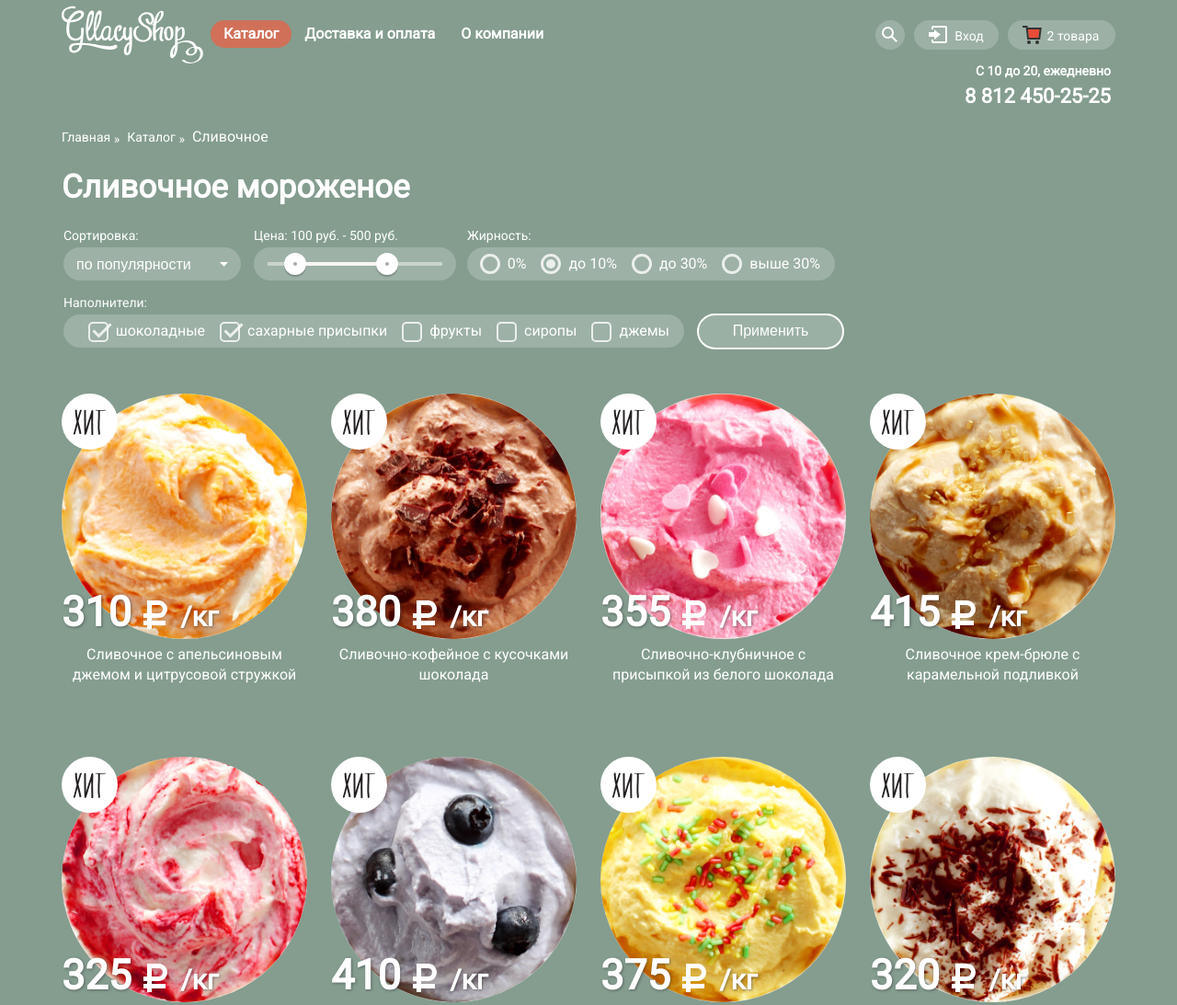
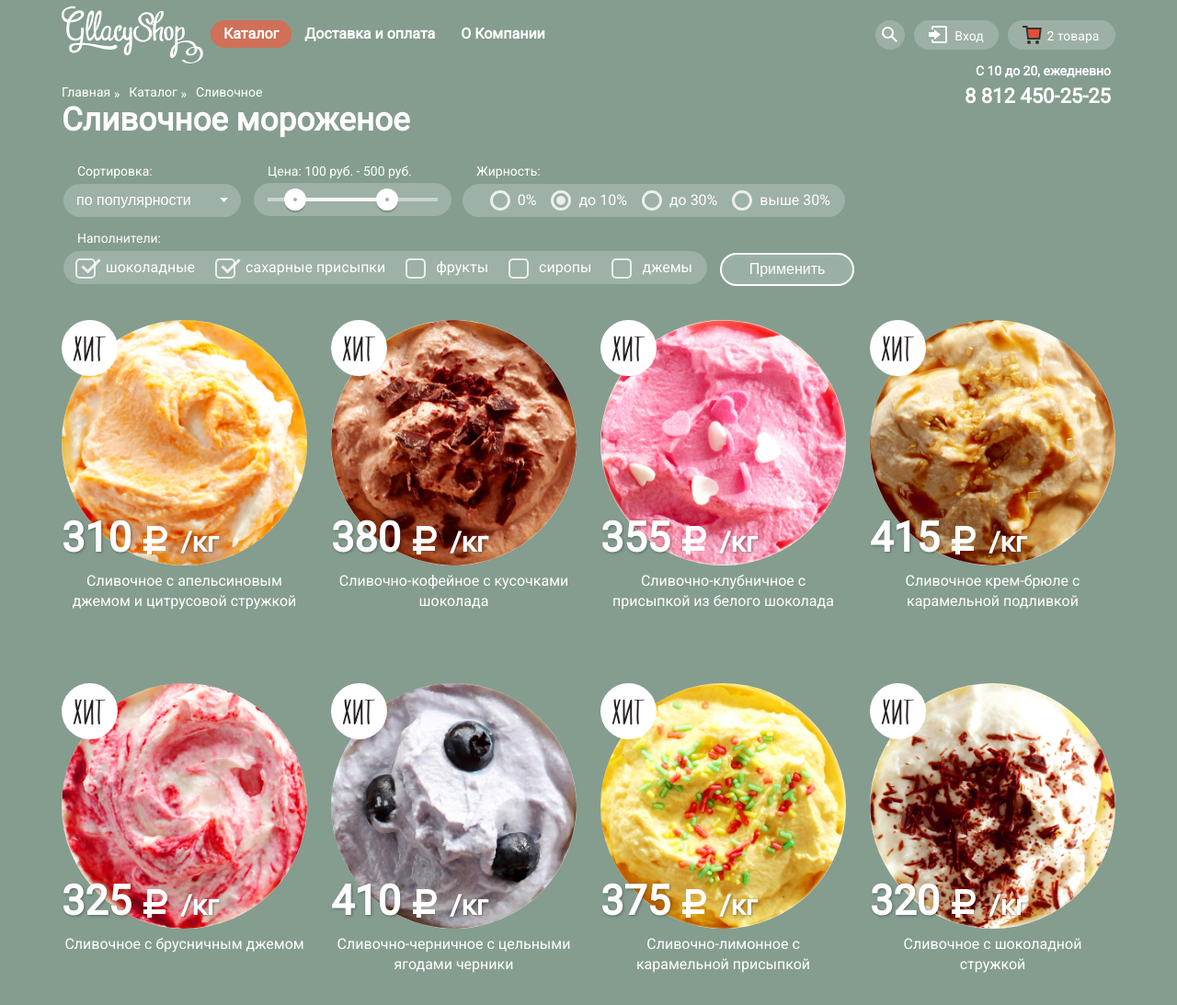
Before and after one commit to maxraw/365579-gllacy, a plain HTML site: page catalog.html in a window 1280 px wide. Shown: the top 1093 px of the page at 92% size. Drawn offline with Linux system fonts and the light colour scheme.

Commit message:
подгонка под пиксельперфект

```diff
--- a/catalog.html
+++ b/catalog.html
@@ -37,7 +37,7 @@
             </ul>
           </li>
           <li><a href="#">Доставка и оплата</a></li>
-          <li><a href="#">О компании</a></li>
+          <li><a href="#">О Компании</a></li>
         </ul>
         <ul class="user-navigation">
           <li class="search">
--- a/css/style.css
+++ b/css/style.css
@@ -69,7 +69,7 @@ input[type="radio"].visually-hidden {
 }
 
 .main-container {
-  margin-top: -7%;
+  margin-top: -11%;
 }
 
 .inner-page {
@@ -884,7 +884,7 @@ iframe {
 }
 /*Каталог*/
 .catalog {
-  margin-top: 40px;
+  margin-top: 29px;
 }
 
 .catalog-list {
@@ -897,6 +897,8 @@ iframe {
 }
 
 .catalog-page-title {
+  margin-top: 2px;
+  margin-bottom: 27px;
   font-size: 35px;
   font-weight: 700;
   line-height: 41px;
@@ -915,8 +917,12 @@ iframe {
 
 .breadcrumbs li {
   list-style: none;
-  margin-right: 18px;
+  margin-right: 20px;
   vertical-align: top;
+  font-size: 14px;
+  font-weight: 400;
+  line-height: 16px;
+  color: #ffffff;
 }
 
 .breadcrumbs-current a {
@@ -942,14 +948,14 @@ iframe {
   display: flex;
   flex-wrap: wrap;
   justify-content: flex-start;
-  width: 865px;
+  width: 875px;
 }
 
 .filters-list-fat {
   display: flex;
   flex-direction: row;
   justify-content: flex-end;
-  width: 400px;
+  width: 416px;
   height: 36px;
   border-radius: 20px;
   background-color: rgba(255, 255, 255, 0.2);
@@ -993,7 +999,7 @@ iframe {
   justify-content: flex-end;
   margin: 0;
   padding: 0;
-  width: 675px;
+  width: 700px;
   height: 36px;
   border-radius: 20px;
   background-color: rgba(255, 255, 255, 0.2);
@@ -1005,7 +1011,7 @@ iframe {
 
 .filters-list-fillers li {
   position: relative;
-  padding-left: 30px;
+  padding-left: 39px;
   margin-right: 16px;
 }
 
@@ -1013,7 +1019,7 @@ iframe {
   content: "";
   position: absolute;
   top: -1px;
-  left: 0;
+  left: 6px;
   width: 22px;
   height: 22px;
   border: 2px solid rgba(255, 255, 255, 0.8);
@@ -1023,8 +1029,8 @@ iframe {
 .filter-option input[type="checkbox"]:checked + label::after {
   content: "";
   position: absolute;
-  top: -4px;
-  left: 10px;
+  top: -5px;
+  left: 18px;
   width: 10px;
   height: 20px;
   border-right: 3px solid rgba(255, 255, 255, 0.8);
@@ -1033,9 +1039,9 @@ iframe {
 }
 
 .filters input[type="submit"] {
-  width: 144px;
-  height: 33px;
-  margin-top: 20px;
+  width: 130px;
+  height: 30px;
+  margin-top: 24px;
   border-radius: 30px;
   border: 2px solid #ffffff;
   background-color: rgba(255, 255, 255, 0.19);
@@ -1063,6 +1069,7 @@ iframe {
 }
 
 .filters legend {
+  margin-left: 15px;
   font-size: 14px;
   line-height: 16px;
   color: #ffffff;
@@ -1142,7 +1149,7 @@ input[type="range"] {
 
 .range-controls {
   position: relative;
-  width: 190px;
+  width: 185px;
   height: 4px;
   margin-top: 10px;
   background-color: rgba(248, 247, 244, 0.5);
```
